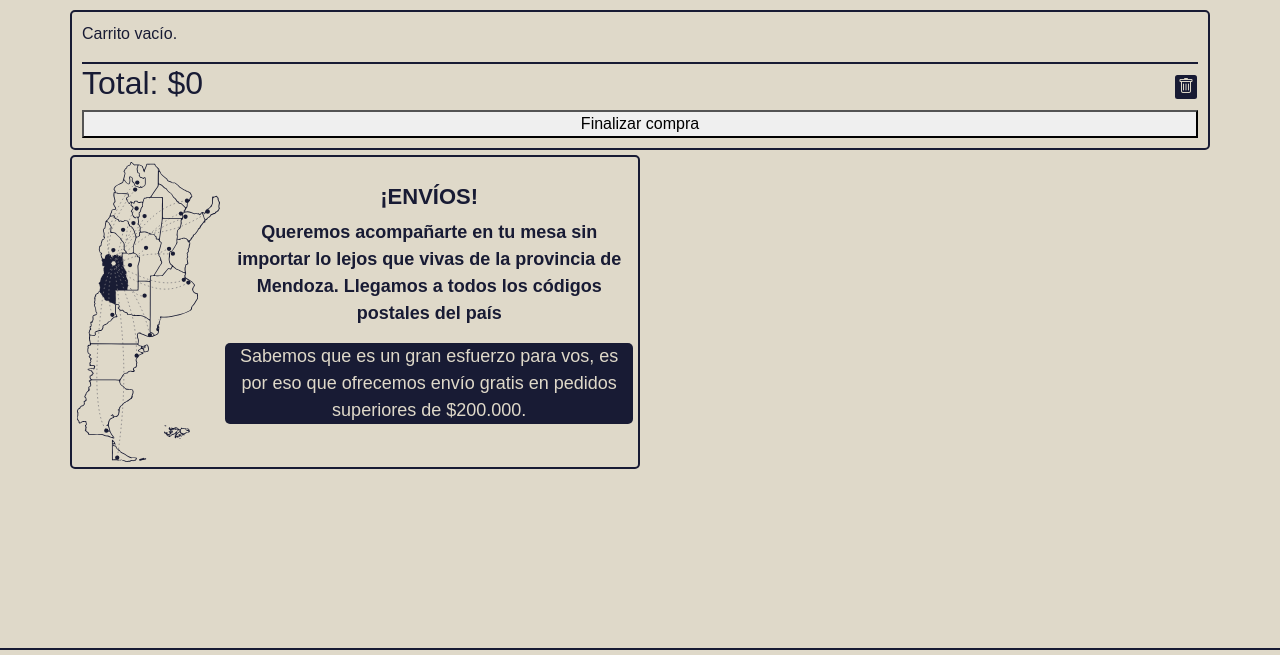
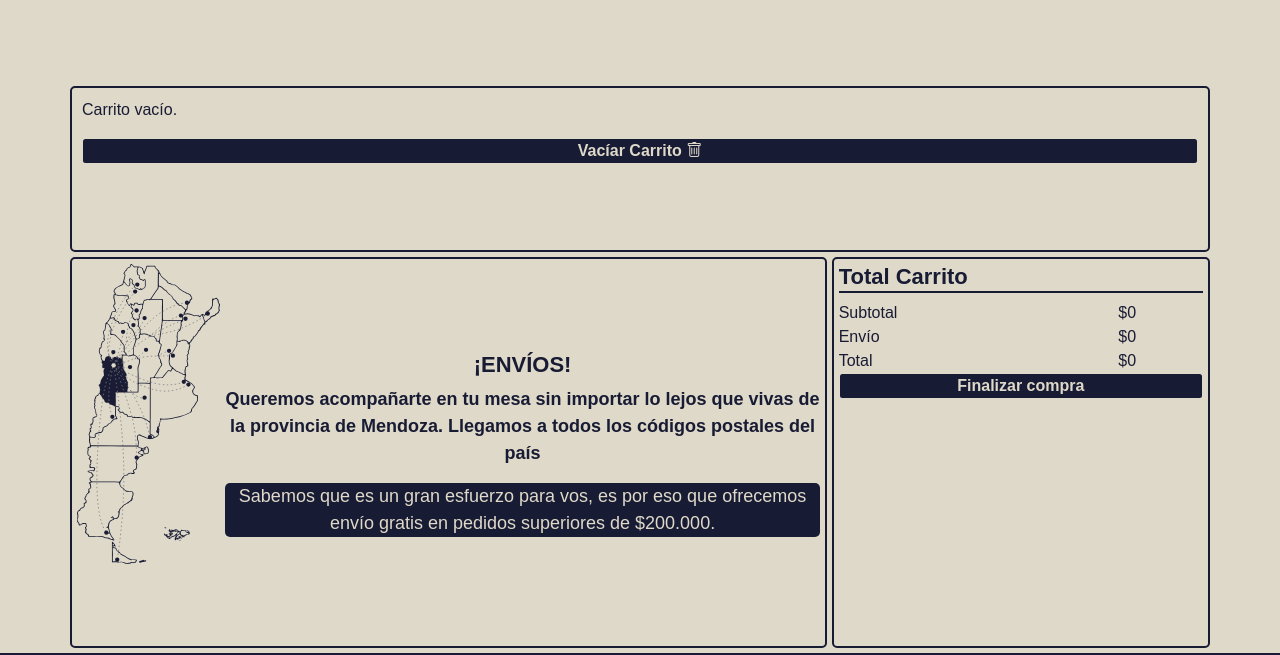
Before and after one commit to maticarrizoc/tiendaaceiteracuri, a plain HTML site: page pages/carrito.html in a window 1280 px wide. Shown: the part 121-776 px from the top of the page. Drawn offline with nearby package versions, Linux system fonts and the light colour scheme; some packages are replaced by stand-ins of ours; a script that the page names is missing; a web font is replaced by a local one.

Commit message:
Arreglos estilos y carrito

```diff
--- a/css/parciales/_carrito.scss
+++ b/css/parciales/_carrito.scss
@@ -4,17 +4,28 @@
     color: $clrAzul;
     background-color: $clrPrincipal;
     padding: 0;
-    display: flex;
-    flex-direction: column;
+    margin-bottom: 5px;
+    display: grid;
+    grid-template-areas: 'titulo titulo'
+    'carrito carrito'
+    'envio totalCarrito';
+    grid-template-columns: 2fr 1fr;
     min-height: 85vh;
     gap: 5px;
 
+
+    @include mediaquerie4{
+        display: flex;
+        flex-direction: column;
+    }
     .titulo {
+        grid-area: titulo;
         font-weight: 700;
         font-size: 24px;
     }
 
     .carrito {
+        grid-area: carrito;
         display: flex;
         flex-direction: column;
         width: 100%;
@@ -37,14 +48,17 @@
             tbody {
                 font-weight: 600;
                 font-size: 18px;
-                tr{
+
+                tr {
                     // display: flex;
                     // align-items: center;
                 }
-                td{
+
+                td {
                     padding: 5px;
+
                     @include mediaquerie4 {
-                        padding: 0 5px ;
+                        padding: 0 5px;
                     }
                 }
 
@@ -53,6 +67,7 @@
                     justify-content: space-between;
 
                     width: 50%;
+
                     @include mediaquerie4 {
                         width: 100%;
                         height: 100%;
@@ -79,47 +94,75 @@
 
         }
 
-        .carrito-total {
-            border-top: 2px solid $clrAzul;
-            display: flex;
-            justify-content: space-between;
-            align-items: center;
-
         .vaciar-carrito-btn {
             background: $clrAzul;
             color: $clrPrincipal;
+            font-weight: 700;
             padding: 0 3px;
             margin: 1px;
             border: none;
             border-radius: 2.5px;
         }
     }
+    .carrito-total {
+        grid-area: totalCarrito;
+        border: 2px solid $clrAzul;
+        border-radius: 5px;
+        padding: 5px;
+        display: flex;
+        flex-direction: column;
+
+        h2{
+            font-weight: 700;
+                font-size: 22px;
+                border-bottom: 2px solid $clrAzul;
+        }
+        p {
+            font-weight: 700;
+            font-size: 22px;
+            margin: 0;
         }
 
-    .envio{
-        width: 50%;
+        .finalizar-compra-btn {
+            background: $clrAzul;
+            color: $clrPrincipal;
+            font-weight: 700;
+            padding: 0 3px;
+            margin: 1px;
+            border: none;
+            border-radius: 2.5px;
+        }
+
+    }
+    .envio {
+        grid-area: envio;
         display: flex;
         border: 2px solid $clrAzul;
         border-radius: 5px;
         padding: 5px;
         gap: 5px;
-        img{
+
+        img {
             height: 300px;
         }
+
         div {
             display: flex;
             flex-direction: column;
             justify-content: center;
             align-items: center;
+
             h2 {
                 font-weight: 700;
                 font-size: 22px;
             }
-            p{
+
+            p {
                 font-weight: 600;
                 font-size: 18px;
                 text-align: center;
             }
+
             .envio-gratis {
                 background: $clrAzul;
                 border-radius: 5px;
@@ -128,6 +171,7 @@
             }
         }
     }
+
 }
 
 .swal2-popup {
--- a/js/main.js
+++ b/js/main.js
@@ -4,9 +4,9 @@ document.addEventListener("DOMContentLoaded", () => {
     actualizarCarrito();
     // if (window.location.pathname.includes("carrito.html")) {
     //     actualizarCarrito();
-    // } else if (window.location.pathname.includes("tienda.html")) {
-    //     mostrarProductos(productos);
-    // }
+    if (window.location.pathname.includes("tienda.html")) {
+        mostrarProductos(productos);
+    }
 });
 
 //! Header
@@ -431,6 +431,3 @@ function vaciarCarrito() {
 }
 
 mostrarProductos(productos);
-
-
-let coord = { lat: -32.89774702509356, lng: -68.85941111255168 };
--- a/pages/carrito.html
+++ b/pages/carrito.html
@@ -39,13 +39,27 @@
         <section id="carrito" class="carrito">
             <div class="carrito-productos" id="carrito-productos">
             </div>
+            <button id="vaciar-carrito-btn" class="vaciar-carrito-btn">Vacíar Carrito <i class="bi bi-trash"></i></button>
 
-            <div class="carrito-total">
-                <h2>Total: <span id="carrito-total">$0</span></h2>
-                <!-- <button class="vaciar-carrito-btn">Finalizar compra</i></button> -->
-                <button id="vaciar-carrito-btn" class="vaciar-carrito-btn"><i class="bi bi-trash"></i></button>
-            </div>
-            <button class="vaciar-carrito-btn">Finalizar compra</i></button>
+        </section>
+        <section class="carrito-total">
+            <h2>Total Carrito</h2>
+            <table>
+                <tr>
+                    <td>Subtotal</td>
+                    <td><span id="carrito-total">$0</span></td>
+                </tr>
+                <tr>
+                    <td>Envío</td>
+                    <td>$0</td>
+                </tr>
+                <tr>
+                    <td>Total</td>
+                    <td>$0</td>
+                </tr>
+            </table>
+            <button class="finalizar-compra-btn">Finalizar compra</i></button>
+
         </section>
         <section class="envio">
             <img src="../img/mapa-envios.svg" alt="">
@@ -58,6 +72,7 @@
                 </p>
             </div>
         </section>
+
     </main>
 
     <footer-aceitera-curi></footer-aceitera-curi>
```
Also changed, not shown: css/estilo.css, 1 other file. Lines whose indentation alone changed are shown as unchanged.
